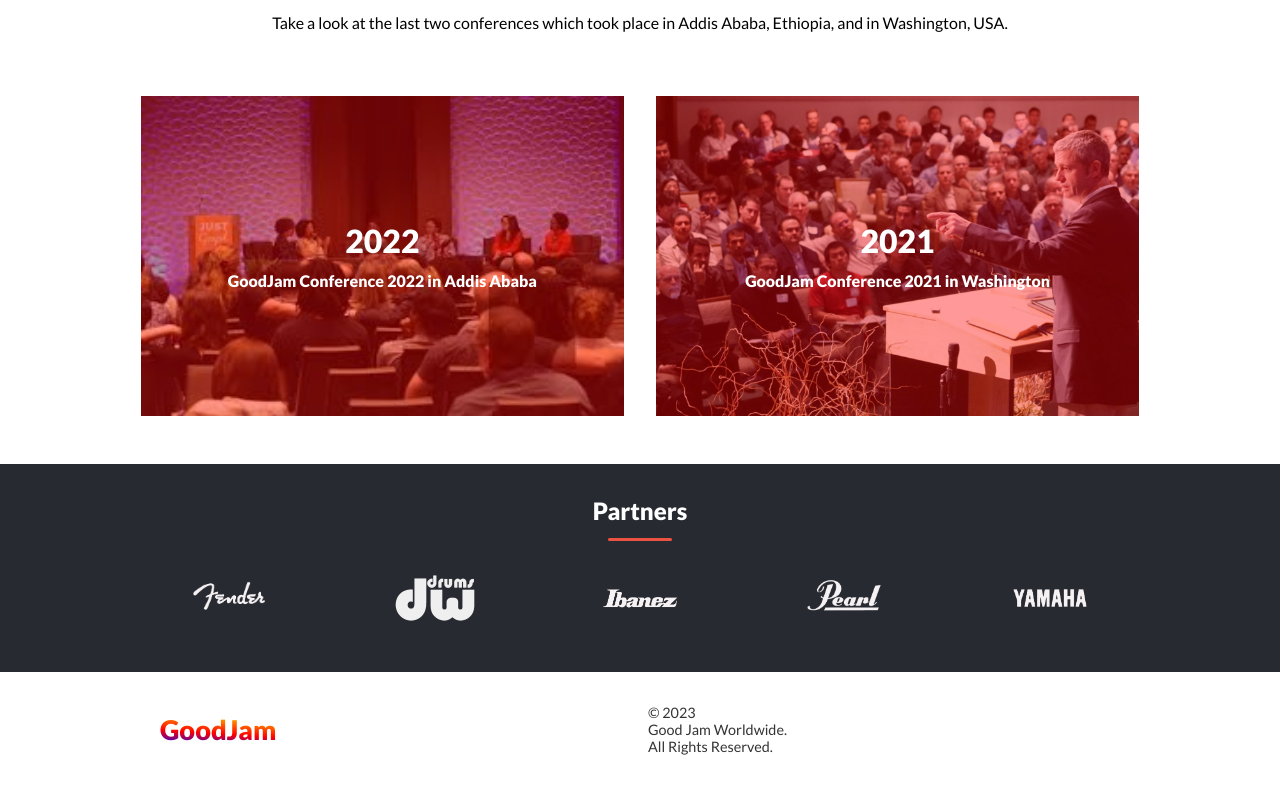
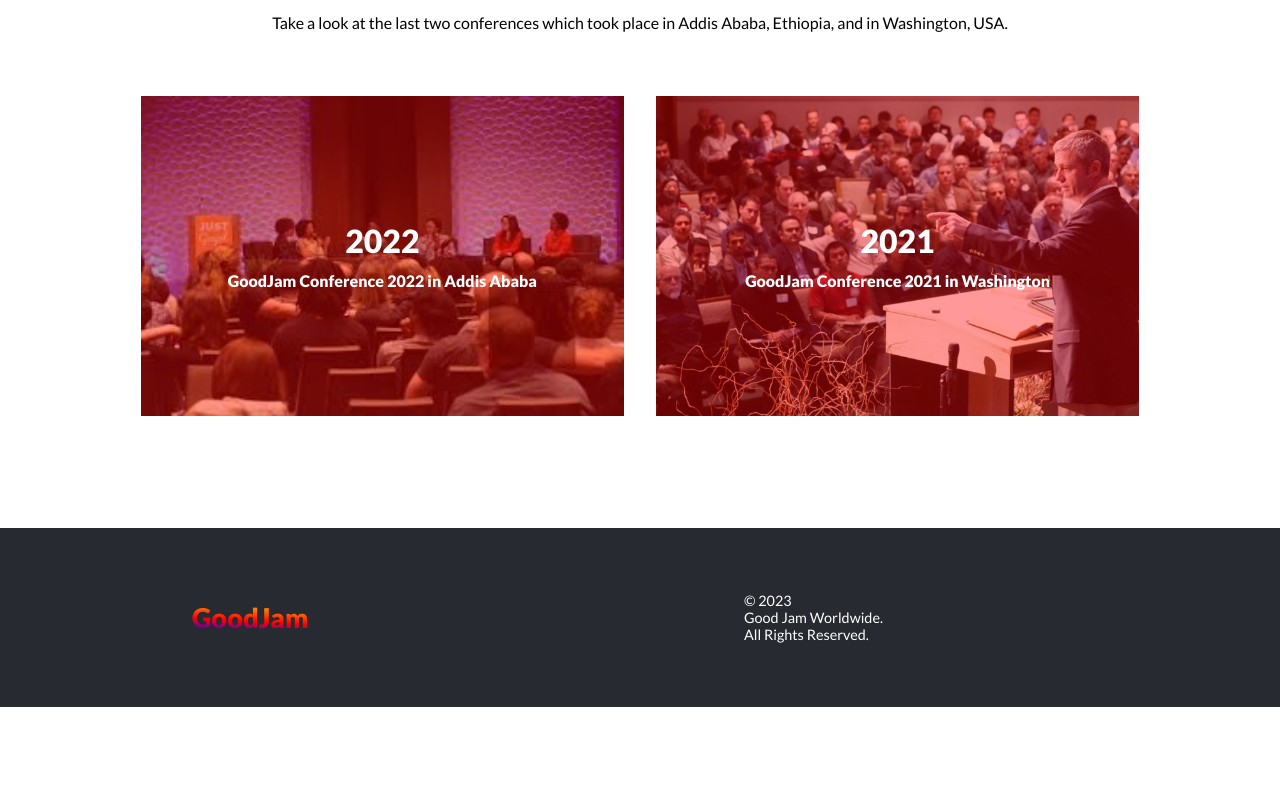
Before and after one commit to kwesiObuobi/good-jam, a website: page about.html in a window 1280 px wide. Shown: the part 1536-2323 px from the top of the page. After the commit the page ends 2243 px from the top, so only its background shows below. Drawn offline with Linux system fonts and the light colour scheme.

Commit message:
Update background color of footer on the About page

```diff
--- a/about.html
+++ b/about.html
@@ -146,7 +146,7 @@
             </div>
         </section>
 
-        <footer>
+        <footer class="about-footer">
             <a href="./index.html" class="site-name-footer">GoodJam</a>
             <div class="year-and-rights">
                 <p class="copyright">&copy; 2023</p>
--- a/style.css
+++ b/style.css
@@ -753,6 +753,8 @@
     width: var(--container-desktop);
     margin: 0 auto;
     justify-content: space-between;
+    padding-top: 4rem;
+    padding-bottom: 4rem;
   }
 
   /*
@@ -803,6 +805,22 @@
   .partners-images {
     margin: 0 auto;
   }
+
+  .about__partners-section {
+    display: none;
+  }
+
+  .about-footer {
+    margin-top: 6rem;
+    width: 100%;
+    background-color: var(--black);
+    /* padding-left: 15%; */
+    padding: 4rem 0 4rem 15%;
+  }
+
+  .about-footer * {
+    color: white;
+  }
 }
 
 @media screen and (min-width: 1173px) {
```
